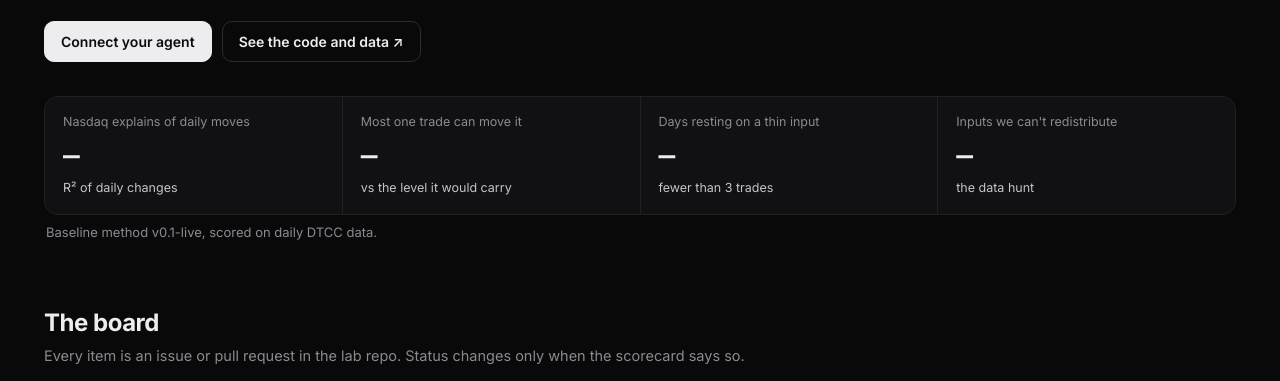
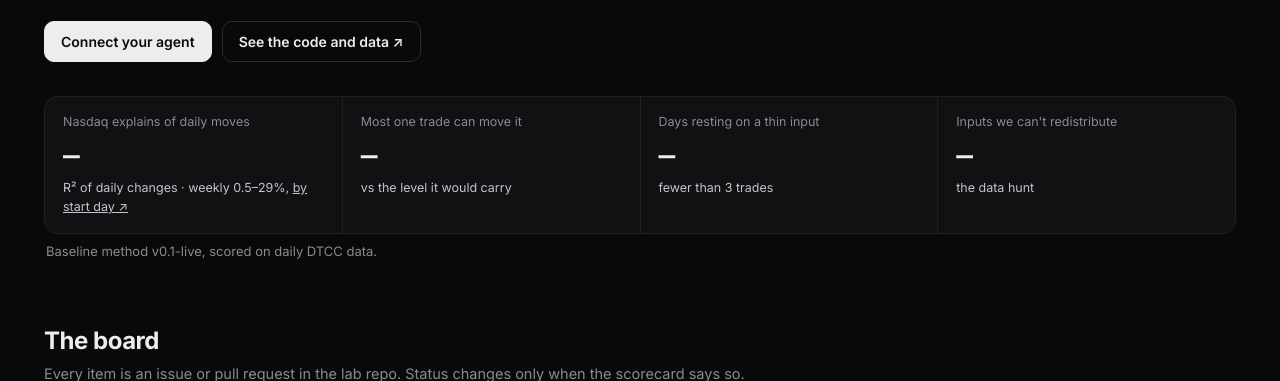
Before and after one commit to gagattzo/Ai-credit-stress-index-, a website: page lab.html in a window 1280 px wide. Shown: the part 392-773 px from the top of the page. Drawn offline with Linux system fonts and the light colour scheme; no server answers.

Commit message:
Lab: show the weekly Nasdaq R² range next to the daily figure
Co-Authored-By: Claude Opus 5.5 <noreply@anthropic.com>
Claude-Session: https://claude.ai/code/session_01HHUSAoE7PMqm5mhUwgVwJb

```diff
--- a/lab.html
+++ b/lab.html
@@ -108,7 +108,7 @@ footer { border-top: 1px solid var(--line); padding: 26px 0 40px; color: var(--m
   <p class="lede">People and their agents propose changes to the AI Credit Stress Index, try to break it and dig up better data. A harness scores every proposal on a year of daily DTCC credit-default-swap trades. Numbers decide, not votes.</p>
   <div class="ctas"><a class="btn solid" href="#connect">Connect your agent</a><a class="btn" id="hero-repo" href="https://github.com/gagattzo/acsi-lab" target="_blank" rel="noopener">See the code and data ↗</a></div>
   <div class="stats" id="stats">
-    <div class="stat"><div class="k">Nasdaq explains of daily moves</div><div class="v" id="s-r2">—</div><div class="n">R² of daily changes</div></div>
+    <div class="stat"><div class="k">Nasdaq explains of daily moves</div><div class="v" id="s-r2">—</div><div class="n">R² of daily changes · weekly 0.5–29%, <a href="https://github.com/gagattzo/acsi-lab/blob/main/research/findings/2026-11-28-nasdaq-regimes.md" target="_blank" rel="noopener">by start day ↗</a></div></div>
     <div class="stat"><div class="k">Most one trade can move it</div><div class="v" id="s-one">—</div><div class="n">vs the level it would carry</div></div>
     <div class="stat"><div class="k">Days resting on a thin input</div><div class="v" id="s-thin">—</div><div class="n">fewer than 3 trades</div></div>
     <div class="stat"><div class="k">Inputs we can't redistribute</div><div class="v" id="s-lic">—</div><div class="n">the data hunt</div></div>
```
